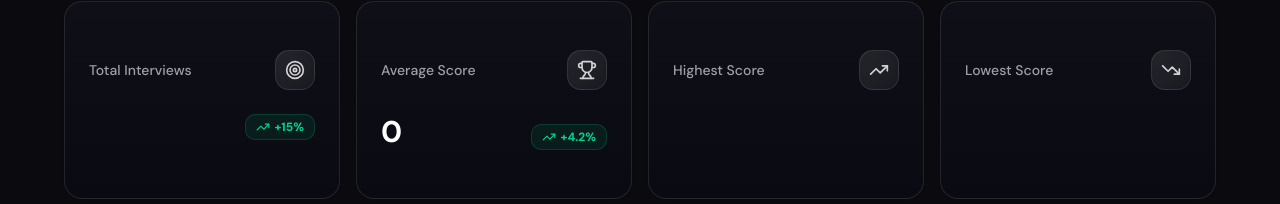
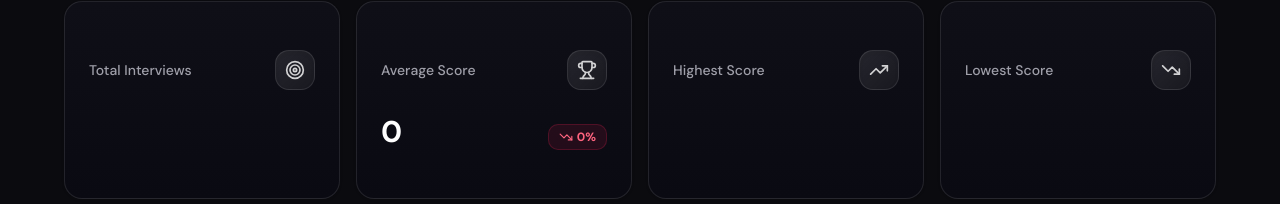
Before and after one commit to Himanshuazad03/InterviewIQ, a Next.js app: page /dashboard/interviews in a window 1280 px wide. Shown: the part 212-416 px from the top of the page. Built offline with nearby package versions, Linux system fonts and the light colour scheme; no server answers; what @arcjet/next would draw is missing.

Commit message:
dash updated

```diff
--- a/src/app/dashboard/(interview)/interviews/page.tsx
+++ b/src/app/dashboard/(interview)/interviews/page.tsx
@@ -35,6 +35,8 @@ export default async function InterviewsPage() {
     0,
   );
 
+
+
   const lowestScore = interviews?.reduce(
     (acc, interview) => Math.min(acc, interview.score ?? 0),
     0,
@@ -43,6 +45,21 @@ export default async function InterviewsPage() {
   const scores = (interviews ?? [])
     .map((i) => i.score)
     .filter((s): s is number => s !== null);
+
+
+  let trend = { value: 0, isPositive: false };
+
+  if (scores.length >= 2) {
+    const lastScore = scores[scores.length - 1];
+    const prevScore = scores[scores.length - 2];
+
+    const diff = lastScore - prevScore;
+
+    trend = {
+      value: Math.abs(diff),
+      isPositive: diff >= 0,
+    };
+  }
 
   return (
     <Suspense fallback={<Skeleton />}>
@@ -72,13 +89,12 @@ export default async function InterviewsPage() {
                 title="Total Interviews"
                 value={totalInterviews}
                 icon={Target}
-                trend={{ value: 15, isPositive: true }}
               />
               <StatCard
                 title="Average Score"
                 value={averageScore}
                 icon={Trophy}
-                trend={{ value: 4.2, isPositive: true }}
+                trend={trend}
               />
               <StatCard
                 title="Highest Score"
```
